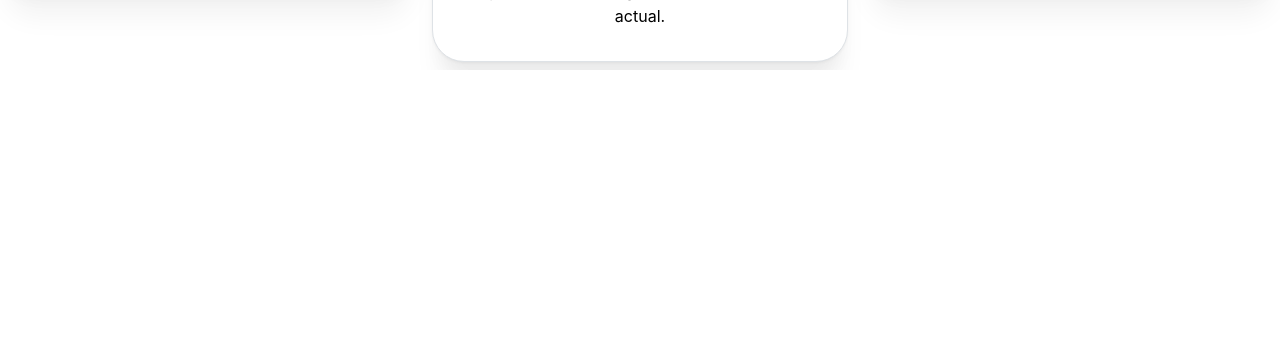
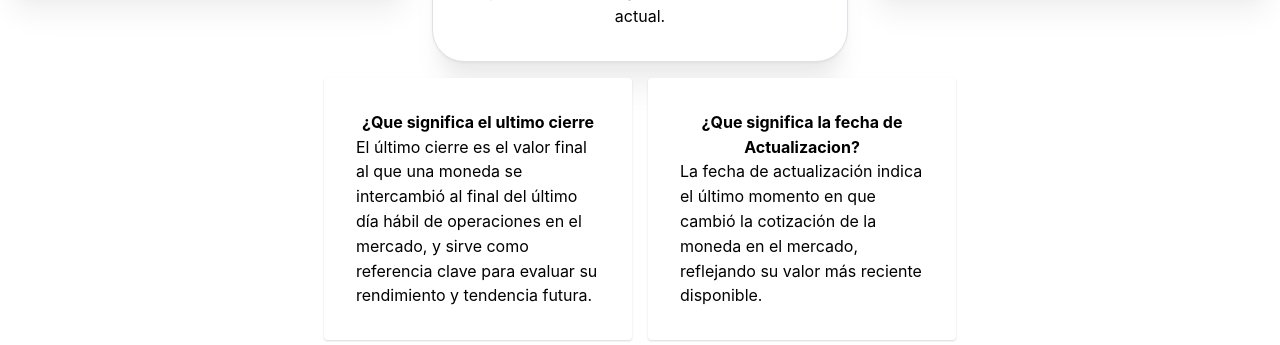
Before and after one commit to Benjamanin/Api.CambioDolar, a React (Vite) app: page / in a window 1280 px wide. Shown: the part 816-1161 px from the top of the page. Before the commit the page ends 886 px from the top, so only its background shows below. Built offline with nearby package versions, Linux system fonts and the light colour scheme; no server answers.

Commit message:
Se subio Explication.jsx
explica el significado de ultimo cierre y fecha de actualización

```diff
--- a/src/Components/ApiApp.jsx
+++ b/src/Components/ApiApp.jsx
@@ -5,6 +5,7 @@ import Conversor from './conversor';
 import { InfoConversion } from './infoConversion';
 import Banderas from './banderas';
 import Body from './Body';
+import { Explication } from './Explication';
 import './styles.css';
 
 export default function ApiApp() {
@@ -98,6 +99,7 @@ export default function ApiApp() {
       />
 
       <Body />
+      <Explication/>
 
     </Stack>
   );
--- /dev/null
+++ b/src/Components/Explication.jsx
@@ -0,0 +1,32 @@
+import { Grid, rem } from '@mantine/core';
+
+import { Text, Paper } from '@mantine/core';
+
+
+
+
+export function Explication() {
+  return (
+    <Grid justify="center" align="stretch">
+      <Grid.Col span={3} style={{ minHeight: rem(80) }}>
+      <Paper shadow="xs" p="xl">
+      <Text size='xl 'ta="center" fw={700}>
+      ¿Que significa el ultimo cierre </Text>
+      <Text>
+      El último cierre es el valor final al que una moneda se intercambió al final del último día hábil de operaciones en el mercado, y sirve como referencia clave para evaluar su rendimiento y tendencia futura.
+      </Text>
+    </Paper>
+   </Grid.Col>
+      <Grid.Col span={3} style={{ minHeight: rem(120) }}>
+      <Paper shadow="xs" p="xl">
+      <Text size='xl 'ta="center" fw={700}>
+      ¿Que significa la fecha de Actualizacion? </Text>
+      <Text>
+        La fecha de actualización indica el último momento en que cambió la cotización de la moneda en el mercado, reflejando su valor más reciente disponible.
+      </Text>
+    </Paper>
+    </Grid.Col>
+
+    </Grid>
+  );
+}
```
